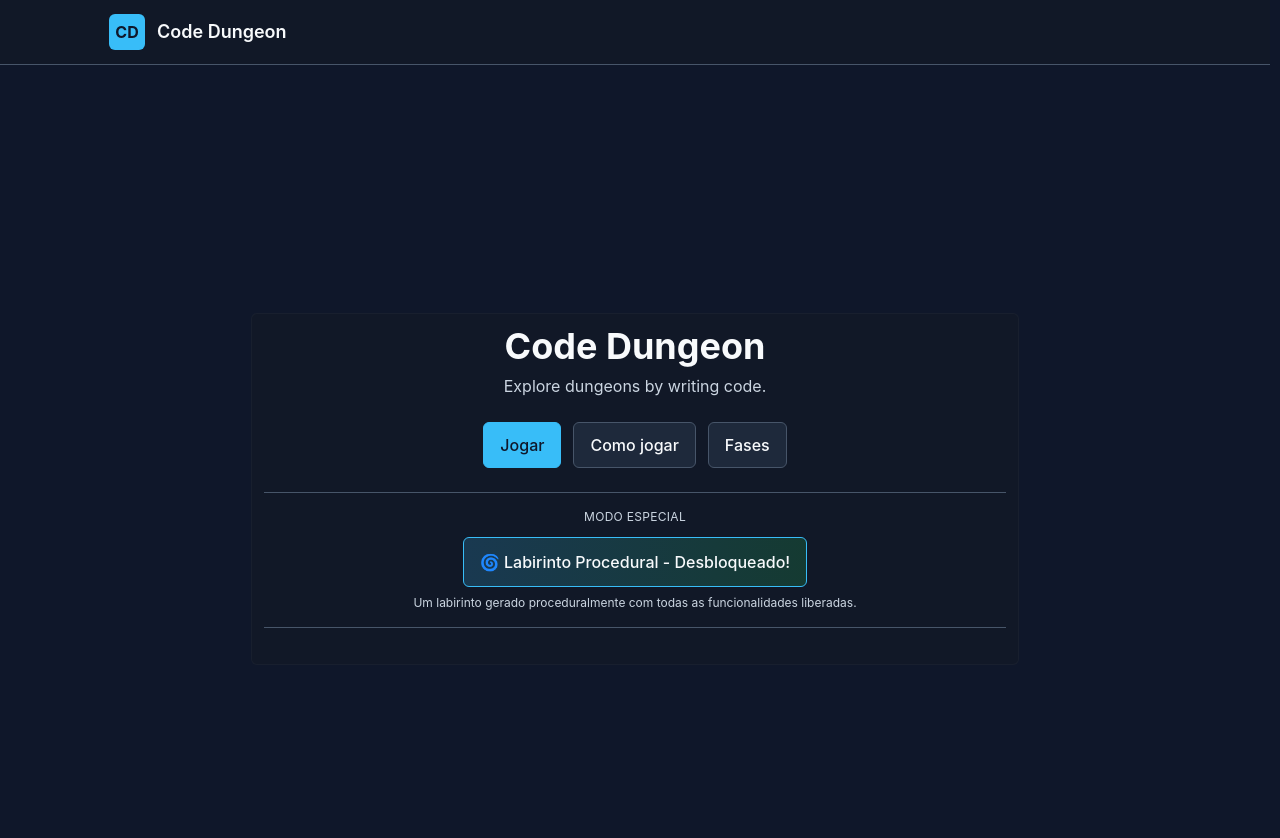
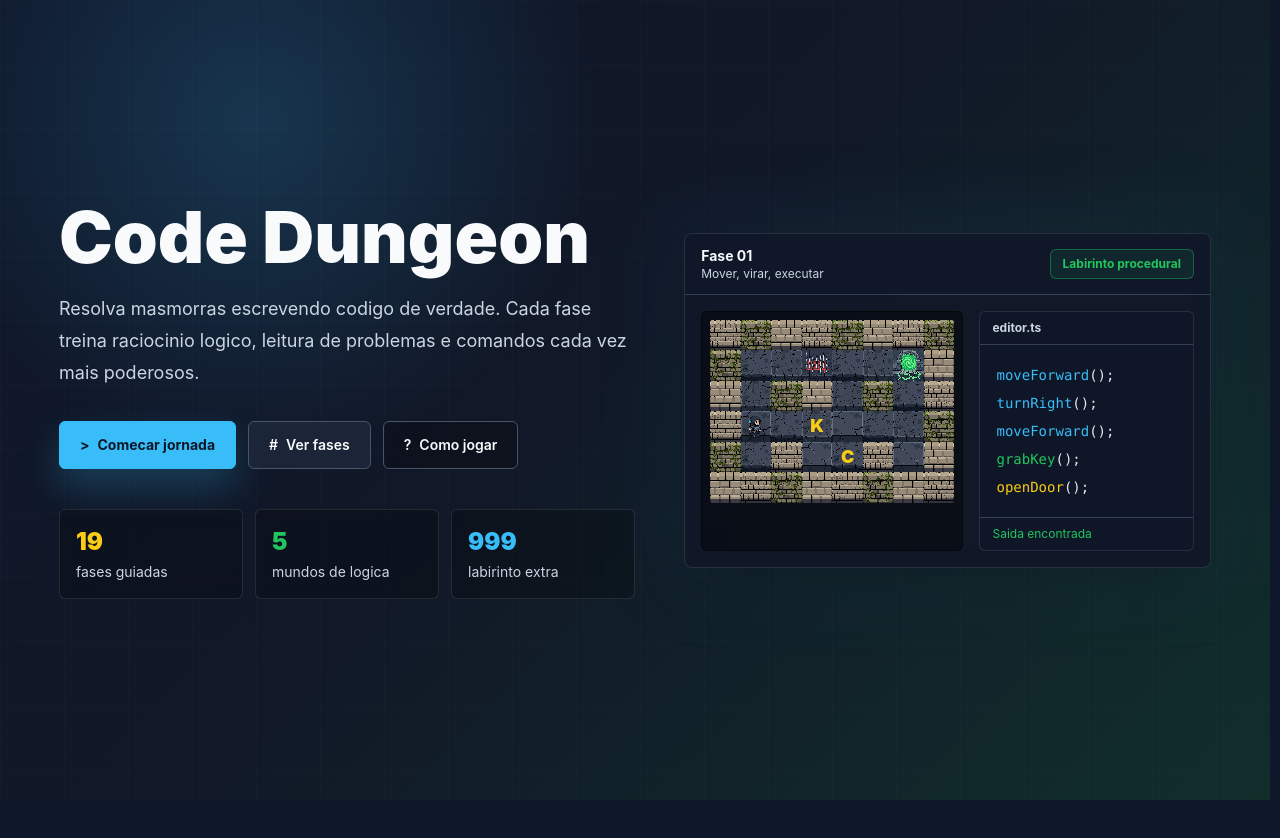
Before and after one commit to vinicius-pascoal/Code-Dungeon, a Next.js app: page / in a window 1280 px wide. Shown: the top 838 px of the page. After the commit the page ends 800 px from the top, so only its background shows below. Built offline with nearby package versions, Linux system fonts and the light colour scheme.

Commit message:
update home

```diff
--- a/src/pages/_app.tsx
+++ b/src/pages/_app.tsx
@@ -13,8 +13,7 @@ export default function App({ Component, pageProps }: AppProps) {
 
   return (
     <div className="min-h-screen flex flex-col">
-      <Header />
-      <main className="flex-1 site-container py-6">
+      <main className="flex-1 site-container">
         <Component {...pageProps} />
       </main>
     </div>
--- a/src/pages/index.tsx
+++ b/src/pages/index.tsx
@@ -1,52 +1,188 @@
+import Image from 'next/image'
 import Link from 'next/link'
 import { useState } from 'react'
+
+const previewTiles = [
+  ['WALL', 'WALL', 'WALL', 'WALL', 'WALL', 'WALL', 'WALL', 'WALL'],
+  ['WALL', 'FLOOR', 'FLOOR', 'SPIKE', 'FLOOR', 'FLOOR', 'EXIT', 'WALL'],
+  ['WALL', 'FLOOR', 'WALL', 'WALL', 'FLOOR', 'WALL', 'FLOOR', 'WALL'],
+  ['WALL', 'PLAYER', 'FLOOR', 'KEY', 'FLOOR', 'FLOOR', 'FLOOR', 'WALL'],
+  ['WALL', 'FLOOR', 'WALL', 'FLOOR', 'CHEST', 'WALL', 'FLOOR', 'WALL'],
+  ['WALL', 'WALL', 'WALL', 'WALL', 'WALL', 'WALL', 'WALL', 'WALL'],
+]
+
+function tileImage(tile: string, x: number, y: number) {
+  const variation = ((x + y * 7) % 3) + 1
+
+  if (tile === 'WALL') return `/assets/paredes/parede${variation}.png`
+  if (tile === 'FLOOR' || tile === 'PLAYER' || tile === 'KEY' || tile === 'CHEST') return `/assets/pisos/piso${variation}.png`
+  if (tile === 'EXIT') return '/assets/portal.png'
+  if (tile === 'SPIKE') return '/assets/espinhos.png'
+
+  return `/assets/pisos/piso${variation}.png`
+}
 
 export default function Home() {
   const [showHow, setShowHow] = useState(false)
 
   return (
-    <div className="min-h-screen p-6 flex items-center justify-center">
-      <div className="w-full max-w-3xl p-8 panel rounded-md text-center">
-        <h1 className="text-4xl font-bold mb-2">Code Dungeon</h1>
-        <p className="text-secondaryText mb-6">Explore dungeons by writing code.</p>
+    <div className="relative overflow-hidden w-full h-full">
+      <div className="absolute inset-0 -z-10 bg-[radial-gradient(circle_at_20%_15%,rgba(56,189,248,0.18),transparent_28%),linear-gradient(135deg,rgba(15,23,42,0.95),rgba(17,24,39,0.92)_46%,rgba(20,83,45,0.38))]" />
+      <div className="absolute inset-0 -z-10 opacity-20 [background-image:linear-gradient(rgba(248,250,252,0.08)_1px,transparent_1px),linear-gradient(90deg,rgba(248,250,252,0.08)_1px,transparent_1px)] [background-size:64px_64px]" />
 
-        <div className="space-x-3 mb-6">
-          <Link href="/game" className="px-4 py-2.5 bg-magic text-bg rounded-md border border-magic hover:bg-blue-600 transition-colors inline-block font-medium">
-            Jogar
-          </Link>
+      <section className="mx-auto grid min-h-[calc(100vh)] w-full max-w-6xl items-center gap-10 lg:grid-cols-[1fr_0.9fr]">
+        <div className="max-w-2xl">
 
-          <button onClick={() => setShowHow(true)} className="px-4 py-2.5 bg-floor text-primaryText rounded-md border border-border hover:bg-wall transition-colors font-medium">
-            Como jogar
-          </button>
+          <h1 className="text-5xl font-black leading-tight text-primaryText sm:text-6xl lg:text-7xl">
+            Code Dungeon
+          </h1>
+          <p className="mt-5 max-w-xl text-lg leading-8 text-secondaryText">
+            Resolva masmorras escrevendo codigo de verdade. Cada fase treina raciocinio logico,
+            leitura de problemas e comandos cada vez mais poderosos.
+          </p>
 
-          <Link href="/levels" className="px-4 py-2.5 bg-floor text-primaryText rounded-md border border-border hover:bg-wall transition-colors inline-block font-medium">
-            Fases
-          </Link>
+          <div className="mt-8 flex flex-col gap-3 sm:flex-row">
+            <Link
+              href="/game"
+              className="inline-flex h-12 items-center justify-center gap-2 rounded-md border border-magic bg-magic px-5 text-sm font-bold text-bg shadow-[0_18px_38px_rgba(56,189,248,0.24)] transition hover:bg-sky-300"
+            >
+              <span aria-hidden="true">&gt;</span>
+              Comecar jornada
+            </Link>
+            <Link
+              href="/levels"
+              className="inline-flex h-12 items-center justify-center gap-2 rounded-md border border-border bg-floor/80 px-5 text-sm font-semibold text-primaryText transition hover:border-magic/70 hover:bg-wall"
+            >
+              <span aria-hidden="true">#</span>
+              Ver fases
+            </Link>
+            <button
+              onClick={() => setShowHow(true)}
+              className="inline-flex h-12 items-center justify-center gap-2 rounded-md border border-border bg-black/25 px-5 text-sm font-semibold text-primaryText transition hover:border-success/70 hover:bg-success/10"
+            >
+              <span aria-hidden="true">?</span>
+              Como jogar
+            </button>
+          </div>
+
+          <div className="mt-10 grid max-w-xl grid-cols-3 gap-3">
+            <div className="rounded-md border border-white/10 bg-black/[0.24] p-4">
+              <div className="text-2xl font-black text-treasure">19</div>
+              <div className="mt-1 text-sm text-secondaryText">fases guiadas</div>
+            </div>
+            <div className="rounded-md border border-white/10 bg-black/[0.24] p-4">
+              <div className="text-2xl font-black text-success">5</div>
+              <div className="mt-1 text-sm text-secondaryText">mundos de logica</div>
+            </div>
+            <div className="rounded-md border border-white/10 bg-black/[0.24] p-4">
+              <div className="text-2xl font-black text-magic">999</div>
+              <div className="mt-1 text-sm text-secondaryText">labirinto extra</div>
+            </div>
+          </div>
         </div>
 
-        <div className="py-4 border-t border-b border-border mb-6">
-          <p className="text-xs text-secondaryText mb-3 uppercase tracking-wide">Modo Especial</p>
-          <Link href="/game?level=999" className="px-4 py-3 bg-gradient-to-r from-magic/20 to-success/20 text-primaryText rounded-md border border-magic hover:from-magic/30 hover:to-success/30 transition-colors inline-block font-medium">
-            🌀 Labirinto Procedural - Desbloqueado!
-          </Link>
-          <p className="text-xs text-secondaryText mt-2">Um labirinto gerado proceduralmente com todas as funcionalidades liberadas.</p>
+        <div className="relative">
+          <div className="absolute -inset-4 rounded-lg border border-magic/10 bg-magic/5 blur-2xl" />
+          <div className="relative overflow-hidden rounded-lg border border-white/10 bg-panel/95 shadow-2xl">
+            <div className="flex items-center justify-between border-b border-border/70 bg-bg/70 px-4 py-3">
+              <div>
+                <div className="text-sm font-bold text-primaryText">Fase 01</div>
+                <div className="text-xs text-secondaryText">Mover, virar, executar</div>
+              </div>
+              <Link
+                href="/game?level=999"
+                className="rounded-md border border-success/40 bg-success/10 px-3 py-1.5 text-xs font-bold text-success transition hover:bg-success/20"
+              >
+                Labirinto procedural
+              </Link>
+            </div>
+
+            <div className="grid gap-4 p-4 md:grid-cols-[1.1fr_0.9fr]">
+              <div className="rounded-md border border-black/50 bg-black/40 p-2 shadow-inner">
+                <div className="grid aspect-[8/6] grid-cols-8 overflow-hidden rounded-sm">
+                  {previewTiles.flatMap((row, y) =>
+                    row.map((tile, x) => (
+                      <div key={`${x}-${y}`} className="relative aspect-square overflow-hidden">
+                        <Image
+                          src={tileImage(tile, x, y)}
+                          alt=""
+                          fill
+                          className="object-cover [image-rendering:pixelated]"
+                          sizes="64px"
+                        />
+                        {tile === 'PLAYER' ? (
+                          <Image
+                            src="/assets/personagem/rotations/east.png"
+                            alt="Personagem"
+                            fill
+                            className="object-contain drop-shadow-[0_8px_8px_rgba(0,0,0,0.65)] [image-rendering:pixelated]"
+                            sizes="64px"
+                            priority
+                          />
+                        ) : null}
+                        {tile === 'KEY' ? (
+                          <span className="absolute inset-0 flex items-center justify-center text-lg font-black text-treasure drop-shadow">K</span>
+                        ) : null}
+                        {tile === 'CHEST' ? (
+                          <span className="absolute inset-0 flex items-center justify-center text-lg font-black text-treasure drop-shadow">C</span>
+                        ) : null}
+                      </div>
+                    ))
+                  )}
+                </div>
+              </div>
+
+              <div className="flex min-h-0 flex-col rounded-md border border-white/10 bg-bg/80">
+                <div className="border-b border-border/70 px-3 py-2 text-xs font-bold text-secondaryText">
+                  editor.ts
+                </div>
+                <pre className="flex-1 overflow-hidden p-4 font-mono text-sm leading-7 text-slate-200">
+                  <code>
+                    <span className="text-magic">moveForward</span>();{'\n'}
+                    <span className="text-magic">turnRight</span>();{'\n'}
+                    <span className="text-magic">moveForward</span>();{'\n'}
+                    <span className="text-success">grabKey</span>();{'\n'}
+                    <span className="text-treasure">openDoor</span>();
+                  </code>
+                </pre>
+                <div className="border-t border-border/70 px-3 py-2 text-xs text-success">
+                  Saida encontrada
+                </div>
+              </div>
+            </div>
+          </div>
         </div>
-      </div>
+      </section>
 
       {showHow && (
-        <div className="fixed inset-0 z-50 flex items-center justify-center bg-black/75 p-4">
-          <div className="w-full max-w-2xl p-6 panel rounded-md border border-border">
-            <h2 className="text-xl font-semibold mb-2">Como jogar</h2>
-            <p className="text-sm text-secondaryText mb-3">
-              Escreva comandos como <code className="font-mono bg-bg px-1 py-0.5 rounded">moveForward();</code> e pressione <strong>Executar</strong>.
-              O personagem seguirá os comandos em sequência. Em caso de erro, a execução será
-              interrompida e uma mensagem aparecerá no console.
-            </p>
-            <div className="flex justify-end">
-              <button onClick={() => setShowHow(false)} className="px-3 py-1.5 bg-magic text-bg rounded-md border border-magic hover:bg-blue-600 transition-colors">
-                Fechar
+        <div className="fixed inset-0 z-50 flex items-center justify-center bg-black/80 p-4">
+          <div className="w-full max-w-2xl rounded-lg border border-magic/20 bg-panel p-6 shadow-2xl">
+            <div className="mb-5 flex items-start justify-between gap-4">
+              <div>
+                <h2 className="text-2xl font-bold">Como jogar</h2>
+                <p className="mt-1 text-sm text-secondaryText">Escreva uma rota, execute e ajuste ate chegar ao portal.</p>
+              </div>
+              <button
+                onClick={() => setShowHow(false)}
+                className="flex h-9 w-9 items-center justify-center rounded-md border border-border bg-floor text-primaryText transition hover:bg-wall"
+                aria-label="Fechar"
+              >
+                X
               </button>
             </div>
+
+            <div className="grid gap-3 sm:grid-cols-3">
+              {['moveForward();', 'turnRight();', 'grabKey();'].map((command) => (
+                <div key={command} className="rounded-md border border-white/10 bg-bg/75 p-3 font-mono text-sm text-magic">
+                  {command}
+                </div>
+              ))}
+            </div>
+
+            <p className="mt-5 text-sm leading-7 text-secondaryText">
+              Os comandos rodam em sequencia. Se bater em parede, cair em espinhos ou usar um comando fora de hora,
+              o console mostra o problema para voce corrigir a estrategia.
+            </p>
           </div>
         </div>
       )}
```
